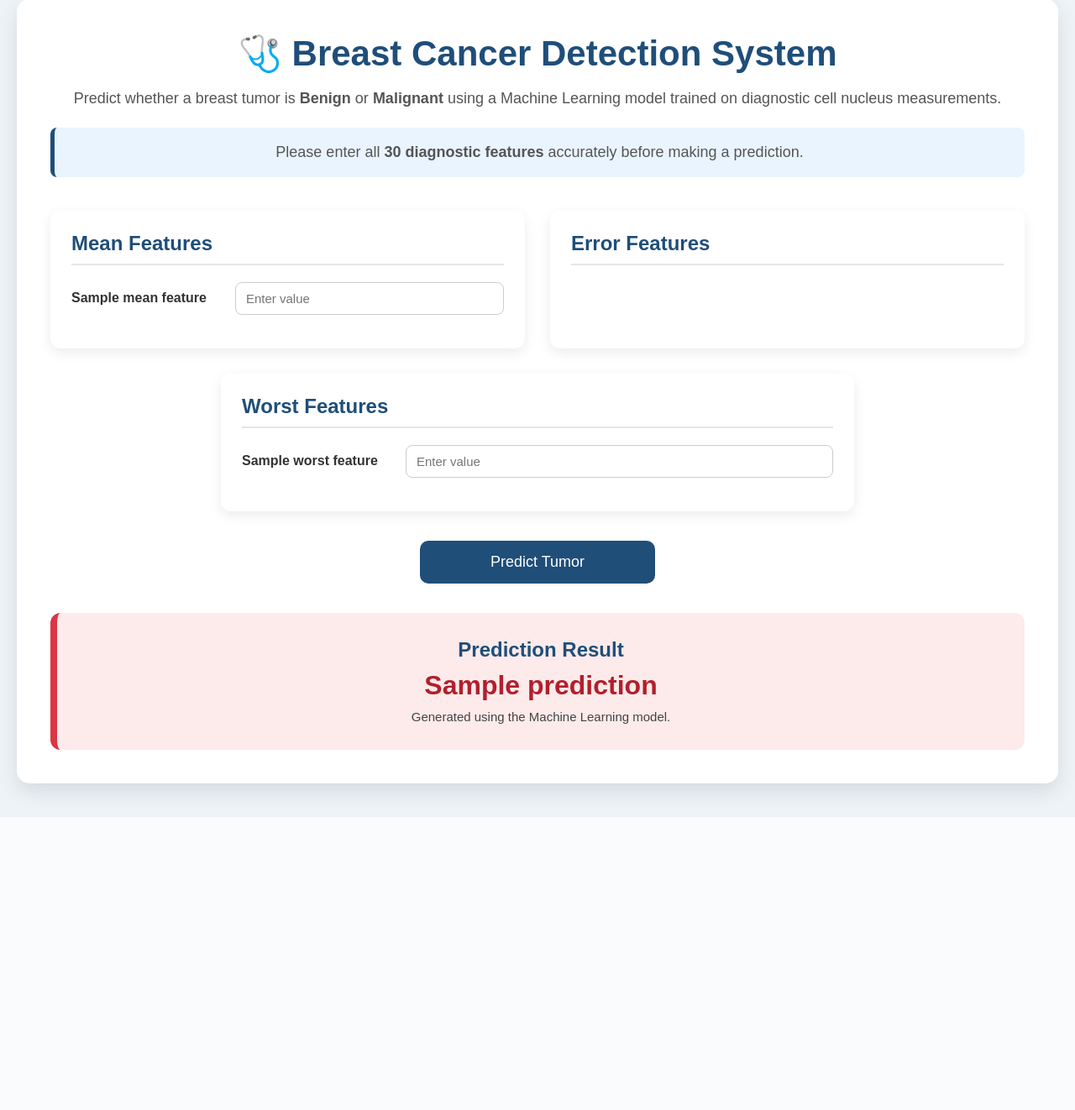
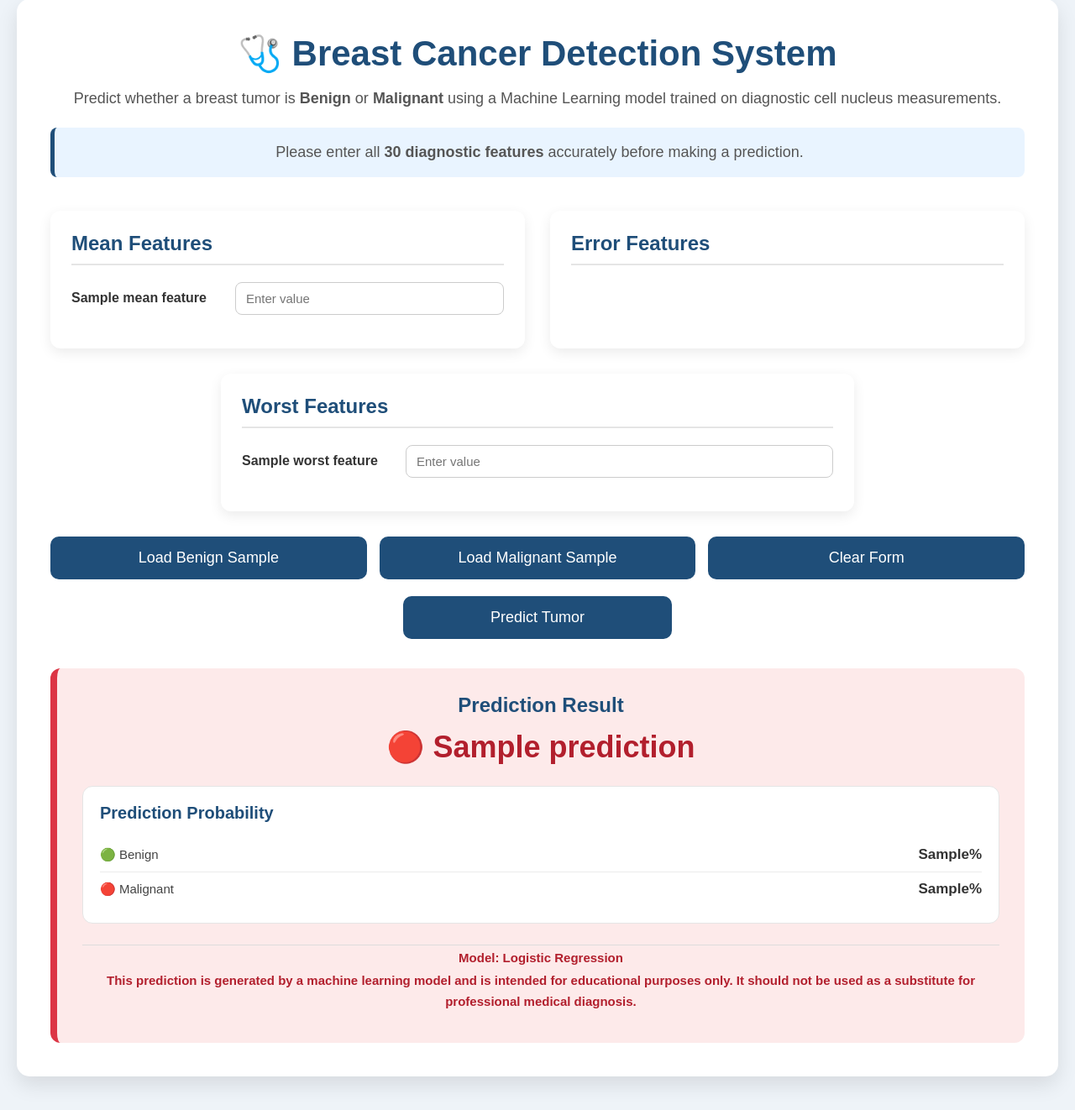
Before and after one commit to aasthashukla70/Breast-Cancer-Prediction-ML, a Flask app: template templates/index.html in a window 1280 px wide. Shown: the part 41-1363 px from the top of the page at 84% size. Before the commit the page ends 1005 px from the top, so only its background shows below. Run offline with Flask 3, Linux system fonts and the light colour scheme; the template is opened without the code that fills it: most values are stand-ins (such as "Sample title", 1, 10 or a date in 2020); parts of the project's set-up code (start-up, migrations or seed data) failed here and were passed over.

Commit message:
Enhance UI and improve prediction workflow

```diff
--- a/app.py
+++ b/app.py
@@ -2,6 +2,7 @@ from flask import Flask, render_template, request
 import joblib
 
 app = Flask(__name__)
+
 
 # Load the trained Machine Learning model
 model = joblib.load("models/model.pkl")
@@ -54,6 +55,7 @@ def home():
     return render_template(
         "index.html",
         prediction=None,
+        form_data={},
         mean_features=mean_features,
         error_features=error_features,
         worst_features=worst_features
@@ -100,20 +102,30 @@ def predict():
         float(request.form["worst_fractal_dimension"])
     ]
 
-    # Predict
+    # Scale input features
     scaled_features = scaler.transform([features])
 
+    # Predict class
     prediction = model.predict(scaled_features)[0]
+
+    # Predict probabilities
+    probabilities = model.predict_proba(scaled_features)[0]
+
+    benign_probability = round(probabilities[1] * 100, 2)
+    malignant_probability = round(probabilities[0] * 100, 2)
 
     prediction = "Benign" if prediction == 1 else "Malignant"
 
     return render_template(
-        "index.html",
-        prediction=prediction,
-        mean_features=mean_features,
-        error_features=error_features,
-        worst_features=worst_features
-    )
+    "index.html",
+    prediction=prediction,
+    benign_probability=benign_probability,
+    malignant_probability=malignant_probability,
+    form_data=request.form,
+    mean_features=mean_features,
+    error_features=error_features,
+    worst_features=worst_features
+)
 
 
 if __name__ == "__main__":
--- a/static/style/style.css
+++ b/static/style/style.css
@@ -169,9 +169,9 @@ button:hover{
 }
 
 .result p{
-    font-size:32px;
+    font-size:36px;
     font-weight:bold;
-    margin-bottom:10px;
+    margin:15px 0;
 }
 
 .result span{
@@ -196,3 +196,71 @@ button:hover{
 .malignant p{
     color:#b21f2d;
 }
+
+.button-group{
+    margin-top: 30px;
+}
+
+.demo-buttons{
+    display: grid;
+    grid-template-columns: repeat(3, 1fr);
+    gap: 15px;
+    margin-bottom: 20px;
+}
+
+.demo-buttons button{
+    width: 100%;
+    margin:0;
+}
+
+.predict-btn{
+    display:block;
+    width: 320px;
+    margin:20px auto 0;
+}
+
+.probability-box{
+    margin-top:25px;
+    padding:20px;
+    background:#ffffff;
+    border:1px solid #e5e5e5;
+    border-radius:12px;
+    text-align:left;
+}
+
+.probability-box h3{
+    color:#1f4e79;
+    margin-bottom:18px;
+    font-size:20px;
+}
+
+.probability-row{
+    display:flex;
+    justify-content:space-between;
+    align-items:center;
+    padding:10px 0;
+    border-bottom:1px solid #ececec;
+    font-size:17px;
+}
+
+.probability-row:last-child{
+    border-bottom:none;
+}
+
+.model-info{
+    margin-top:25px;
+    font-size:18px;
+    border-top:1px solid #dcdcdc;
+}
+
+.model-info p{
+    margin:6px 0;
+    font-size:15px;
+}
+
+.disclaimer{
+    margin-top:12px;
+    color:#666;
+    font-size:14px;
+    line-height:1.7;
+}
--- a/templates/index.html
+++ b/templates/index.html
@@ -53,8 +53,10 @@
 
                 <input
                     type="number"
+                    id="{{ name }}"
                     name="{{ name }}"
                     step="any"
+                    value="{{ form_data.get(name, '') }}"
                     placeholder="Enter value"
                     required
                 >
@@ -79,8 +81,10 @@
 
                 <input
                     type="number"
+                    id="{{ name }}"
                     name="{{ name }}"
                     step="any"
+                    value="{{ form_data.get(name, '') }}"
                     placeholder="Enter value"
                     required
                 >
@@ -107,8 +111,10 @@
 
             <input
                 type="number"
+                id="{{ name }}"
                 name="{{ name }}"
                 step="any"
+                value="{{ form_data.get(name, '') }}"
                 placeholder="Enter value"
                 required
             >
@@ -119,30 +125,90 @@
 
     </div>
 
-    <button type="submit">
+    <div class="button-group">
+
+    <div class="demo-buttons">
+
+        <button type="button" onclick="loadBenignSample()">
+            Load Benign Sample
+        </button>
+
+        <button type="button" onclick="loadMalignantSample()">
+            Load Malignant Sample
+        </button>
+
+        <button type="button" onclick="clearForm()">
+            Clear Form
+        </button>
+
+    </div>
+
+    <button class="predict-btn" type="submit">
         Predict Tumor
     </button>
+
+</div>
 
 </form>
 
 {% if prediction %}
 
-<div class="result {% if prediction == 'Benign' %}benign{% else %}malignant{% endif %}">
+<div
+ id="prediction-result"
+ class="result {% if prediction == 'Benign' %}benign{% else %}malignant{% endif %}">
 
     <h2>Prediction Result</h2>
 
-    <p>{{ prediction }}</p>
+    <p>
+        {% if prediction == "Benign" %}
+            🟢 {{ prediction }}
+        {% else %}
+            🔴 {{ prediction }}
+        {% endif %}
+    </p>
 
-    <span>
-        Generated using the Machine Learning model.
-    </span>
+    <div class="probability-box">
+
+        <h3>Prediction Probability</h3>
+
+        <div class="probability-row">
+            <span>🟢 Benign</span>
+            <strong>{{ benign_probability }}%</strong>
+        </div>
+
+        <div class="probability-row">
+            <span>🔴 Malignant</span>
+            <strong>{{ malignant_probability }}%</strong>
+        </div>
+
+    </div>
+
+    <div class="model-info">
+    <p><strong>Model:</strong> Logistic Regression</p>
+
+    <p class="disclaimer">
+        This prediction is generated by a machine learning model and is intended
+        for educational purposes only. It should not be used as a substitute
+        for professional medical diagnosis.
+    </p>
+</div>
 
 </div>
 
 {% endif %}
 
 </div>
-
+<script src="{{ url_for('static', filename='js/demo.js') }}"></script>
+{% if prediction %}
+<script>
+window.onload = function () {
+    document.getElementById("prediction-result").scrollIntoView({
+        behavior: "smooth",
+        block: "center"
+    });
+};
+</script>
+{% endif %}
 </body>
 
 </html>
```
Also changed, not shown: static/js/demo.js (added, +98 -0 lines).
